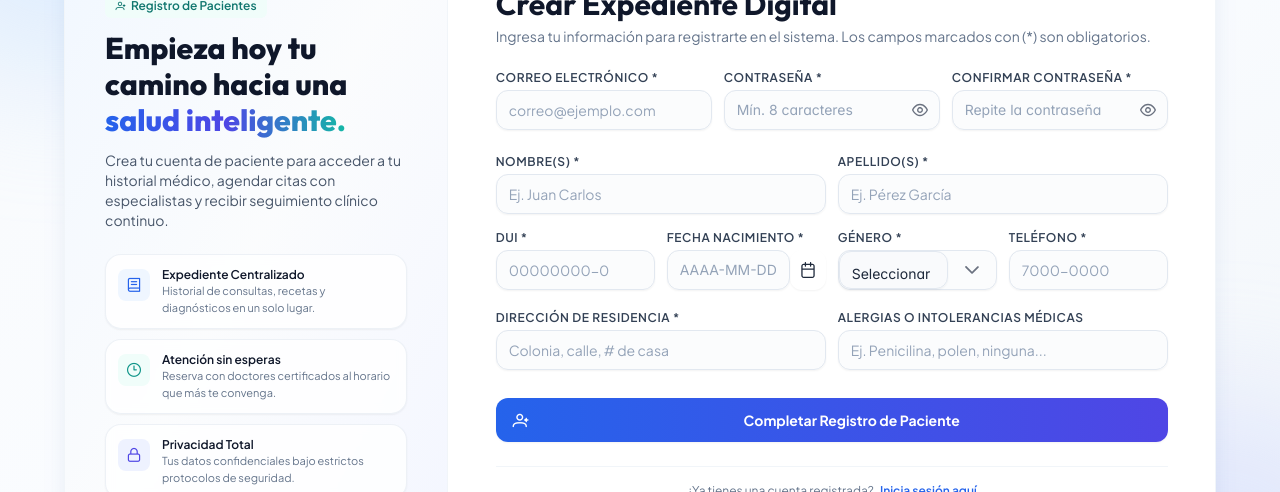
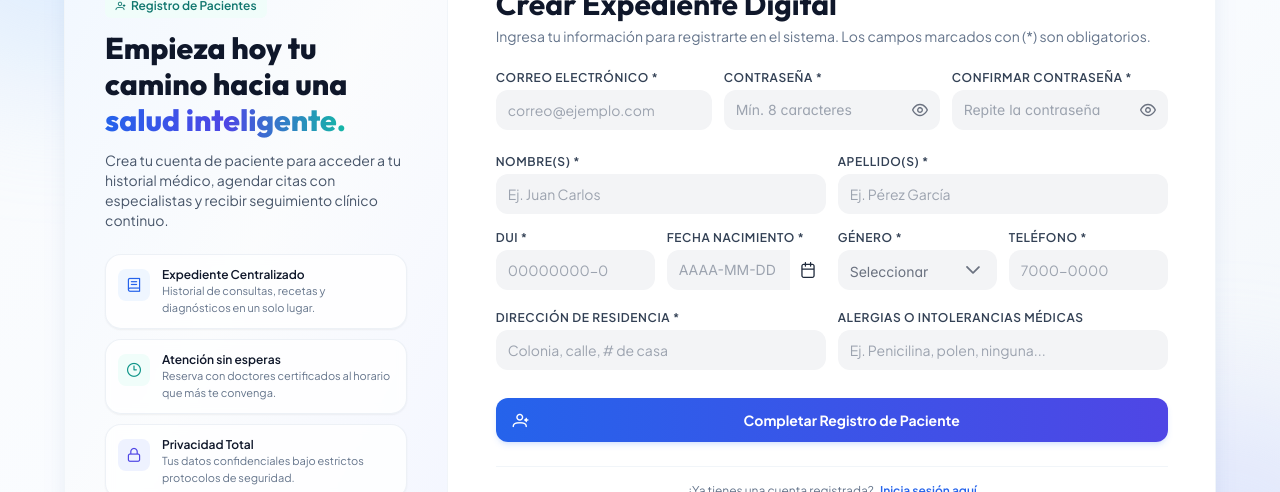
Before and after one commit to Jose-Cordova/CliniCore-app, a React (Vite) app: page /registro in a window 1280 px wide. Shown: the part 169-661 px from the top of the page. Built offline with nearby package versions, Linux system fonts and the light colour scheme; no server answers.

Commit message:
Validacion de botones en registro

```diff
--- a/src/auth/Register.jsx
+++ b/src/auth/Register.jsx
@@ -4,6 +4,14 @@ import { Button, InputText, Password, Toast, Calendar, Dropdown } from "../confi
 import { useAuth } from "./AuthContext";
 import axiosClient from "../services/axiosClient";
 import { mostrarErrorApi, mostrarExitoApi } from "../utils/alertasApi";
+import {
+  validarEmail,
+  validarContrasena,
+  validarNombreApellido,
+  validarFormatoDUI,
+  validarDuiLocal,
+  validarTelefonoElSalvador,
+} from "../utils/validaciones";
 
 const RegisterPage = () => {
   const [form, setForm] = useState({
@@ -19,6 +27,20 @@ const RegisterPage = () => {
     telefono: "",
     alergiaIntolerancia: "",
   });
+
+  const [errores, setErrores] = useState({
+    email: "",
+    password: "",
+    confirmPassword: "",
+    nombre: "",
+    apellido: "",
+    dui: "",
+    fechaNacimiento: "",
+    genero: "",
+    direccion: "",
+    telefono: "",
+  });
+
   const [enviando, setEnviando] = useState(false);
   const { login, estaAutenticado } = useAuth();
   const navigate = useNavigate();
@@ -28,45 +50,96 @@ const RegisterPage = () => {
     return <Navigate to="/" replace />;
   }
 
-  const manejarCambio = (nombreCampo, valor) => {
-    setForm((prev) => ({ ...prev, [nombreCampo]: valor }));
+  const manejarCambio = (campo, valor) => {
+    setForm((prev) => ({ ...prev, [campo]: valor }));
+    setErrores((prev) => ({ ...prev, [campo]: validarCampo(campo, valor) }));
   };
 
-  const validarContrasena = (password) => {
-    const regex =
-      /^(?=.*[a-z])(?=.*[A-Z])(?=.*\d)(?=.*[@$!%*?&])[A-Za-z\d@$!%*?&]{8,}$/;
-    return regex.test(password);
+  const manejarCambioNombreApellido = (campo, valor) => {
+    const limpio = valor.replace(/[^A-Za-zÁÉÍÓÚáéíóúÑñ\s-]/g, '').replace(/-/g, '');
+    setForm((prev) => ({ ...prev, [campo]: limpio }));
+    setErrores((prev) => ({ ...prev, [campo]: validarCampo(campo, limpio) }));
   };
 
-  const validarEmail = (email) => {
-    const regex = /^[^\s@]+@[^\s@]+\.[^\s@]+$/;
-    return regex.test(email);
+  const manejarCambioDUI = (valor) => {
+    let soloDigitos = valor.replace(/\D/g, '');
+    soloDigitos = soloDigitos.slice(0, 9);
+    let formateado = soloDigitos;
+    if (soloDigitos.length > 8) {
+      formateado = soloDigitos.slice(0, 8) + '-' + soloDigitos.slice(8);
+    }
+    setForm((prev) => ({ ...prev, dui: formateado }));
+    setErrores((prev) => ({ ...prev, dui: validarCampo('dui', formateado) }));
+  };
+
+  const manejarCambioTelefono = (valor) => {
+    let soloDigitos = valor.replace(/\D/g, '');
+    soloDigitos = soloDigitos.slice(0, 8);
+    let formateado = soloDigitos;
+    if (soloDigitos.length > 4) {
+      formateado = soloDigitos.slice(0, 4) + '-' + soloDigitos.slice(4);
+    }
+    setForm((prev) => ({ ...prev, telefono: formateado }));
+    setErrores((prev) => ({ ...prev, telefono: validarCampo('telefono', formateado) }));
+  };
+
+  const validarCampo = (campo, valor) => {
+    switch (campo) {
+      case "email":
+        return validarEmail(valor) ? "" : "Correo electrónico inválido";
+      case "password":
+        return validarContrasena(valor)
+          ? ""
+          : "Mínimo 8 caracteres, una mayúscula, un número y un símbolo";
+      case "confirmPassword":
+        return valor === form.password ? "" : "Las contraseñas no coinciden";
+      case "nombre":
+        return validarNombreApellido(valor);
+      case "apellido":
+        return validarNombreApellido(valor);
+      case "dui":
+        if (!validarFormatoDUI(valor)) return "Formato: 00000000-0";
+        return validarDuiLocal(valor) ? "" : "DUI inválido";
+      case "telefono":
+        return validarTelefonoElSalvador(valor) ? "" : "Debe tener 8 dígitos";
+      case "fechaNacimiento":
+        return valor ? "" : "La fecha es obligatoria";
+      case "genero":
+        return valor ? "" : "Selecciona un género";
+      case "direccion":
+        return valor.trim().length >= 5 ? "" : "Debe tener al menos 5 caracteres";
+      default:
+        return "";
+    }
+  };
+
+  const formatearFecha = (fecha) => {
+    if (!fecha) return null;
+    const d = new Date(fecha);
+    const year = d.getFullYear();
+    const month = String(d.getMonth() + 1).padStart(2, "0");
+    const day = String(d.getDate()).padStart(2, "0");
+    return `${year}-${month}-${day}`;
   };
 
   const manejarEnvio = async (evento) => {
     evento.preventDefault();
 
-    if (!validarEmail(form.email)) {
-      mostrarErrorApi(toastRef, { response: { status: 400, data: { message: "Correo electrónico inválido" } } });
-      return;
+    const nuevosErrores = {};
+    let hayErrores = false;
+
+    for (const campo in form) {
+      if (campo === "alergiaIntolerancia") continue;
+      const error = validarCampo(campo, form[campo]);
+      nuevosErrores[campo] = error;
+      if (error) hayErrores = true;
     }
 
-    if (!validarContrasena(form.password)) {
+    setErrores(nuevosErrores);
+
+    if (hayErrores) {
       mostrarErrorApi(toastRef, {
-        response: {
-          status: 400,
-          data: {
-            message:
-              "La contraseña debe tener al menos 8 caracteres, una mayúscula, un número y un símbolo (@$!%*?&)",
-          },
-        },
-      });
-      return;
-    }
-
-    if (form.password !== form.confirmPassword) {
-      mostrarErrorApi(toastRef, {
-        response: { status: 400, data: { message: "Las contraseñas no coinciden" } },
+        response: { status: 400, data: { message: "Revisa los campos marcados en rojo" } },
       });
       return;
     }
@@ -80,10 +153,10 @@ const RegisterPage = () => {
         nombre: form.nombre,
         apellido: form.apellido,
         dui: form.dui,
-        fechaNacimiento: form.fechaNacimiento,
+        fechaNacimiento: formatearFecha(form.fechaNacimiento),
         genero: form.genero,
         direccion: form.direccion,
-        telefono: form.telefono,
+        telefono: form.telefono.replace(/\D/g, ""),
         alergiaIntolerancia: form.alergiaIntolerancia,
       });
       login(respuesta.data.token);
@@ -101,6 +174,8 @@ const RegisterPage = () => {
     { label: "Femenino", value: "F" },
     { label: "Otro", value: "O" },
   ];
+
+  const claseError = (campo) => (errores[campo] ? "border-red-500 ring-1 ring-red-500" : "");
 
   return (
     <div className="min-h-screen bg-gradient-to-br from-slate-50 via-blue-50/30 to-slate-100 flex items-center justify-center p-4 sm:p-6 lg:p-8 font-sans relative overflow-hidden">
@@ -198,8 +273,8 @@ const RegisterPage = () => {
 
             <form onSubmit={manejarEnvio} className="space-y-4">
               {/* Sección 1: Datos de Acceso */}
-              <div className="grid grid-cols-1 sm:grid-cols-3 gap-3">
-                <div className="sm:col-span-1">
+              <div className="grid grid-cols-1 sm:grid-cols-2 lg:grid-cols-3 gap-3">
+                <div>
                   <label className="block text-xs font-semibold text-slate-700 uppercase tracking-wider mb-1">
                     Correo Electrónico *
                   </label>
@@ -208,12 +283,13 @@ const RegisterPage = () => {
                     value={form.email}
                     onChange={(e) => manejarCambio("email", e.target.value)}
                     placeholder="correo@ejemplo.com"
-                    className="w-full h-10 px-3 text-sm"
+                    className={`w-full h-10 px-3 text-sm ${claseError("email")}`}
                     required
                   />
+                  {errores.email && <small className="text-red-500 text-xs mt-1 block">{errores.email}</small>}
                 </div>
 
-                <div className="sm:col-span-1">
+                <div>
                   <label className="block text-xs font-semibold text-slate-700 uppercase tracking-wider mb-1">
                     Contraseña *
                   </label>
@@ -224,12 +300,13 @@ const RegisterPage = () => {
                     feedback={false}
                     toggleMask
                     className="w-full"
-                    inputClassName="w-full h-10 px-3 text-sm"
+                    inputClassName={`w-full h-10 px-3 text-sm ${claseError("password")}`}
                     required
                   />
+                  {errores.password && <small className="text-red-500 text-xs mt-1 block">{errores.password}</small>}
                 </div>
 
-                <div className="sm:col-span-1">
+                <div>
                   <label className="block text-xs font-semibold text-slate-700 uppercase tracking-wider mb-1">
                     Confirmar Contraseña *
                   </label>
@@ -240,9 +317,10 @@ const RegisterPage = () => {
                     feedback={false}
                     toggleMask
                     className="w-full"
-                    inputClassName="w-full h-10 px-3 text-sm"
+                    inputClassName={`w-full h-10 px-3 text-sm ${claseError("confirmPassword")}`}
                     required
                   />
+                  {errores.confirmPassword && <small className="text-red-500 text-xs mt-1 block">{errores.confirmPassword}</small>}
                 </div>
               </div>
 
@@ -254,11 +332,12 @@ const RegisterPage = () => {
                   </label>
                   <InputText
                     value={form.nombre}
-                    onChange={(e) => manejarCambio("nombre", e.target.value)}
+                    onChange={(e) => manejarCambioNombreApellido("nombre", e.target.value)}
                     placeholder="Ej. Juan Carlos"
-                    className="w-full h-10 px-3 text-sm"
+                    className={`w-full h-10 px-3 text-sm ${claseError("nombre")}`}
                     required
                   />
+                  {errores.nombre && <small className="text-red-500 text-xs mt-1 block">{errores.nombre}</small>}
                 </div>
 
                 <div>
@@ -267,27 +346,29 @@ const RegisterPage = () => {
                   </label>
                   <InputText
                     value={form.apellido}
-                    onChange={(e) => manejarCambio("apellido", e.target.value)}
+                    onChange={(e) => manejarCambioNombreApellido("apellido", e.target.value)}
                     placeholder="Ej. Pérez García"
-                    className="w-full h-10 px-3 text-sm"
+                    className={`w-full h-10 px-3 text-sm ${claseError("apellido")}`}
                     required
                   />
+                  {errores.apellido && <small className="text-red-500 text-xs mt-1 block">{errores.apellido}</small>}
                 </div>
               </div>
 
               {/* Sección 3: DUI, Fecha, Género, Teléfono */}
-              <div className="grid grid-cols-1 sm:grid-cols-4 gap-3">
+              <div className="grid grid-cols-1 sm:grid-cols-2 lg:grid-cols-4 gap-3">
                 <div>
                   <label className="block text-xs font-semibold text-slate-700 uppercase tracking-wider mb-1">
                     DUI *
                   </label>
                   <InputText
                     value={form.dui}
-                    onChange={(e) => manejarCambio("dui", e.target.value)}
+                    onChange={(e) => manejarCambioDUI(e.target.value)}
                     placeholder="00000000-0"
-                    className="w-full h-10 px-3 text-sm"
+                    className={`w-full h-10 px-3 text-sm ${claseError("dui")}`}
                     required
                   />
+                  {errores.dui && <small className="text-red-500 text-xs mt-1 block">{errores.dui}</small>}
                 </div>
 
                 <div>
@@ -301,9 +382,10 @@ const RegisterPage = () => {
                     showIcon
                     placeholder="AAAA-MM-DD"
                     className="w-full"
-                    inputClassName="w-full h-10 px-3 text-sm"
+                    inputClassName={`w-full h-10 px-3 text-sm ${claseError("fechaNacimiento")}`}
                     required
                   />
+                  {errores.fechaNacimiento && <small className="text-red-500 text-xs mt-1 block">{errores.fechaNacimiento}</small>}
                 </div>
 
                 <div>
@@ -315,9 +397,10 @@ const RegisterPage = () => {
                     options={generos}
                     onChange={(e) => manejarCambio("genero", e.value)}
                     placeholder="Seleccionar"
-                    className="w-full h-10 text-sm"
+                    className={`w-full h-10 text-sm ${claseError("genero")}`}
                     required
                   />
+                  {errores.genero && <small className="text-red-500 text-xs mt-1 block">{errores.genero}</small>}
                 </div>
 
                 <div>
@@ -326,11 +409,12 @@ const RegisterPage = () => {
                   </label>
                   <InputText
                     value={form.telefono}
-                    onChange={(e) => manejarCambio("telefono", e.target.value)}
+                    onChange={(e) => manejarCambioTelefono(e.target.value)}
                     placeholder="7000-0000"
-                    className="w-full h-10 px-3 text-sm"
+                    className={`w-full h-10 px-3 text-sm ${claseError("telefono")}`}
                     required
                   />
+                  {errores.telefono && <small className="text-red-500 text-xs mt-1 block">{errores.telefono}</small>}
                 </div>
               </div>
 
@@ -344,9 +428,10 @@ const RegisterPage = () => {
                     value={form.direccion}
                     onChange={(e) => manejarCambio("direccion", e.target.value)}
                     placeholder="Colonia, calle, # de casa"
-                    className="w-full h-10 px-3 text-sm"
+                    className={`w-full h-10 px-3 text-sm ${claseError("direccion")}`}
                     required
                   />
+                  {errores.direccion && <small className="text-red-500 text-xs mt-1 block">{errores.direccion}</small>}
                 </div>
 
                 <div>
--- a/src/config/primeReact.jsx
+++ b/src/config/primeReact.jsx
@@ -46,7 +46,7 @@ addLocale('es', {
   cancel: 'Cancelar',
   dayNames: ['Domingo', 'Lunes', 'Martes', 'Miércoles', 'Jueves', 'Viernes', 'Sábado'],
   dayNamesShort: ['Dom', 'Lun', 'Mar', 'Mié', 'Jue', 'Vie', 'Sáb'],
-  dayNamesMin: ['D', 'L', 'M', 'X', 'J', 'V', 'S'],
+  dayNamesMin: ['D', 'L', 'M', 'M', 'J', 'V', 'S'],
   monthNames: [
     'Enero',
     'Febrero',
--- a/src/index.css
+++ b/src/index.css
@@ -1,3 +1,6 @@
+/* Importación de fuentes personalizadas */
+@import url('https://fonts.googleapis.com/css2?family=Plus+Jakarta+Sans:wght@400;500;600;700&family=Outfit:wght@500;600;700;800&display=swap');
+
 @layer tailwind-base, primereact, tailwind-utilities;
 
 @layer tailwind-base {
@@ -7,12 +10,8 @@
   }
 }
 
-@layer tailwind-utilities {
-  @tailwind components;
-  @tailwind utilities;
-}
-
-/* Custom PrimeReact Polish */
+/* Estilos personalizados de PrimeReact dentro de la capa primereact */
+@layer primereact {
   .p-inputtext {
     @apply rounded-xl border border-slate-200 bg-slate-50/50 text-slate-800 text-sm transition-all duration-200 shadow-sm placeholder:text-slate-400;
   }
@@ -51,3 +50,9 @@
   .p-button {
     @apply rounded-xl font-semibold transition-all duration-200 shadow-sm active:scale-[0.99];
   }
+}
+
+@layer tailwind-utilities {
+  @tailwind components;
+  @tailwind utilities;
+}
--- /dev/null
+++ b/src/utils/validaciones.js
@@ -0,0 +1,67 @@
+// utils/validaciones.js
+
+/**
+ * Valida que un nombre o apellido contenga solo letras (incluyendo tildes),
+ * espacios, apóstrofes y guiones. No permite números ni otros caracteres.
+ */
+export const validarNombreApellido = (valor) => {
+  if (!valor || valor.trim().length < 2) {
+    return 'Debe tener al menos 2 letras';
+  }
+  const regex = /^[A-Za-zÁÉÍÓÚáéíóúÑñÜü' -]+$/;
+  if (!regexx.test(valor)) {
+    return 'Solo se permiten letras, espacios, tildes y apóstrofes';
+  }
+  return '';
+};
+
+/**
+ * Valida el formato de un DUI salvadoreño: 8 dígitos + guion + 1 dígito.
+ */
+export const validarFormatoDUI = (dui) => /^\d{8}-\d{1}$/.test(dui);
+
+/**
+ * Valida el DUI completo usando el algoritmo de dígito verificador.
+ */
+export const validarDuiLocal = (dui) => {
+  if (!validarFormatoDUI(dui)) return false;
+
+  const digitos = dui.replace('-', '').split('').map(Number);
+  const FACTORES_DUI = [9, 8, 7, 6, 5, 4, 3, 2];
+  let suma = 0;
+
+  for (let i = 0; i < 8; i++) {
+    suma += digitos[i] * FACTORES_DUI[i];
+  }
+
+  const residuo = suma % 10;
+  const digitoCalculado = (10 - residuo) % 10;
+
+  return digitos[8] === digitoCalculado;
+};
+
+/**
+ * Valida un teléfono salvadoreño: exactamente 8 dígitos,
+ * ignorando espacios, guiones o paréntesis.
+ */
+export const validarTelefonoElSalvador = (telefono) => {
+  const soloDigitos = telefono.replace(/\D/g, '');
+  return /^\d{8}$/.test(soloDigitos);
+};
+
+/**
+ * Valida que un email tenga formato correcto.
+ */
+export const validarEmail = (email) => {
+  const regex = /^[^\s@]+@[^\s@]+\.[^\s@]+$/;
+  return regex.test(email);
+};
+
+/**
+ * Valida que la contraseña cumpla: mínimo 8 caracteres,
+ * al menos una mayúscula, una minúscula, un número y un símbolo.
+ */
+export const validarContrasena = (password) => {
+  const regex = /^(?=.*[a-z])(?=.*[A-Z])(?=.*\d)(?=.*[@$!%*?&])[A-Za-z\d@$!%*?&]{8,}$/;
+  return regex.test(password);
+};
```
Lines whose indentation alone changed are shown as unchanged.
